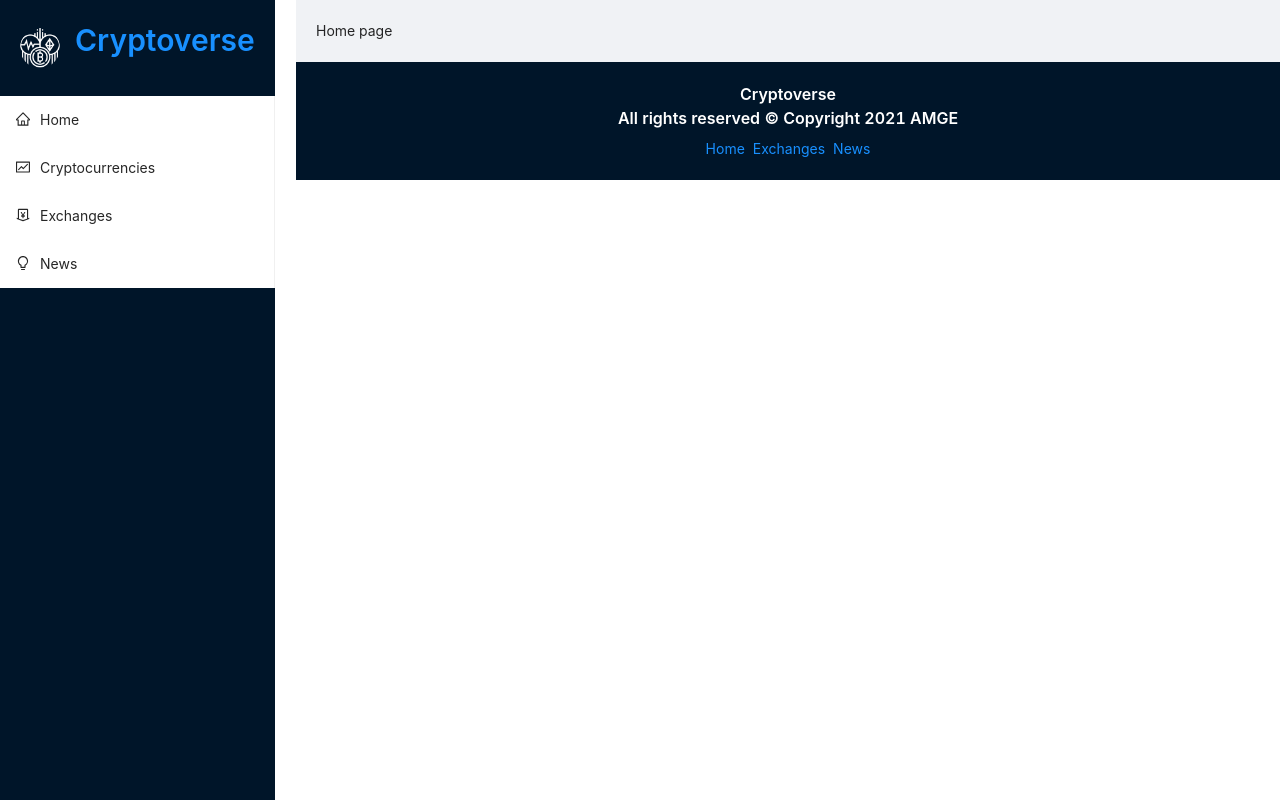
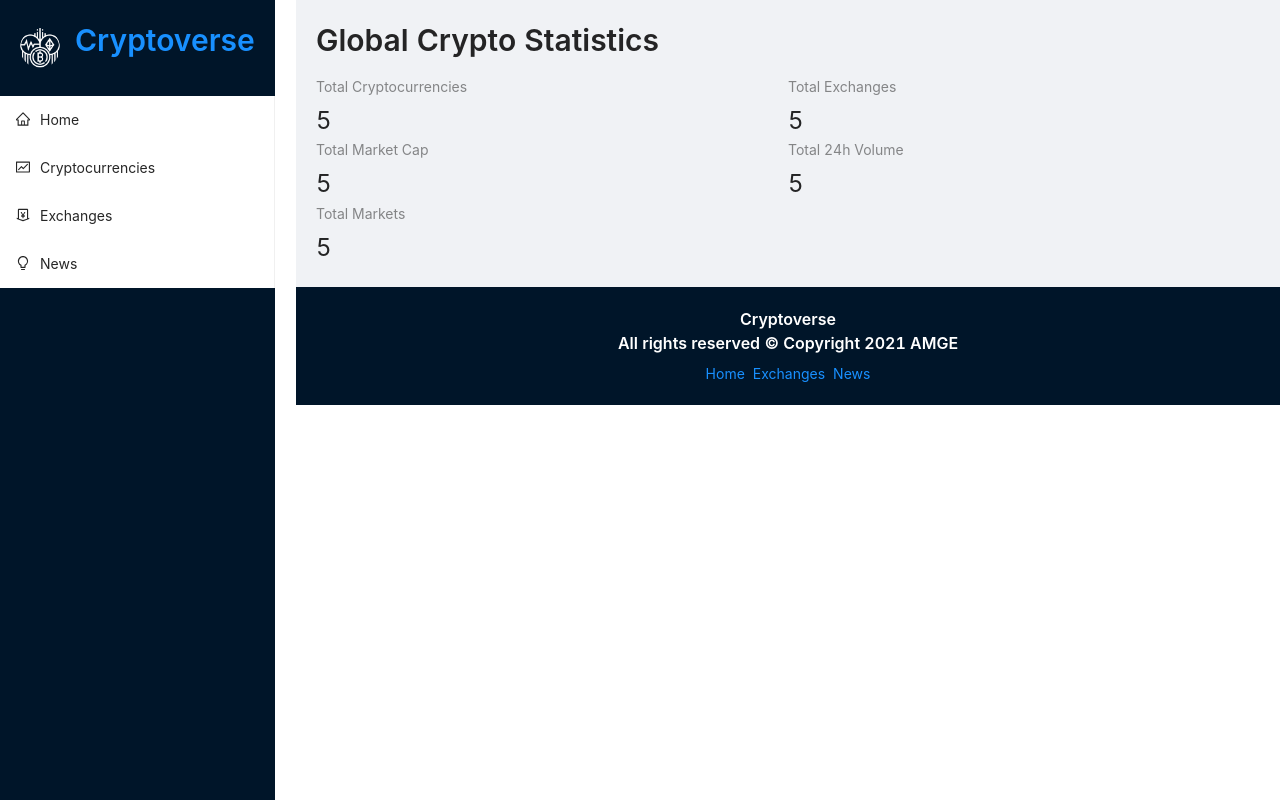
Before and after one commit to aindriu80/react-redux-crypto-app, a React (Create React App) app: page / in a window 1280 px wide. Built offline with nearby package versions, Linux system fonts and the light colour scheme.

Commit message:
Setting out the Hompeage

```diff
--- a/src/components/Homepage.jsx
+++ b/src/components/Homepage.jsx
@@ -1,7 +1,35 @@
 import React from 'react'
+import millify from 'millify'
+import { Typography, Row, Col, Statistic } from 'antd'
+import { Link } from 'react-router-dom'
+
+const { Title } = Typography
 
 const Homepage = () => {
-  return <div>Home page</div>
+  return (
+    <>
+      <Title level={2} className="heading">
+        Global Crypto Statistics
+      </Title>
+      <Row>
+        <Col span={12}>
+          <Statistic title="Total Cryptocurrencies" value="5" />
+        </Col>
+        <Col span={12}>
+          <Statistic title="Total Exchanges" value="5" />
+        </Col>
+        <Col span={12}>
+          <Statistic title="Total Market Cap" value="5" />
+        </Col>
+        <Col span={12}>
+          <Statistic title="Total 24h Volume" value="5" />
+        </Col>
+        <Col span={12}>
+          <Statistic title="Total Markets" value="5" />
+        </Col>
+      </Row>
+    </>
+  )
 }
 
 export default Homepage
```
